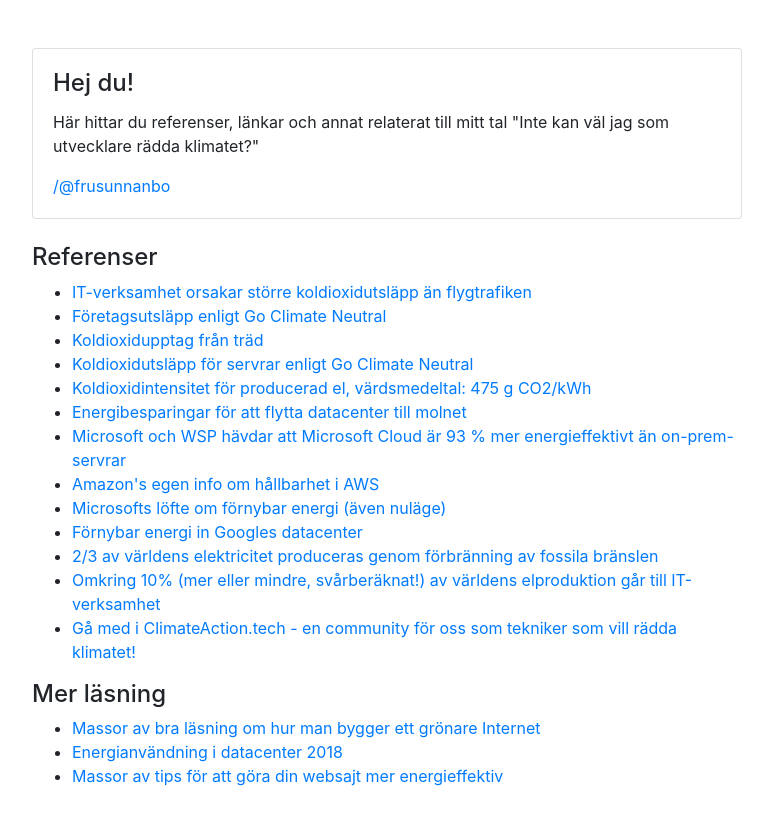
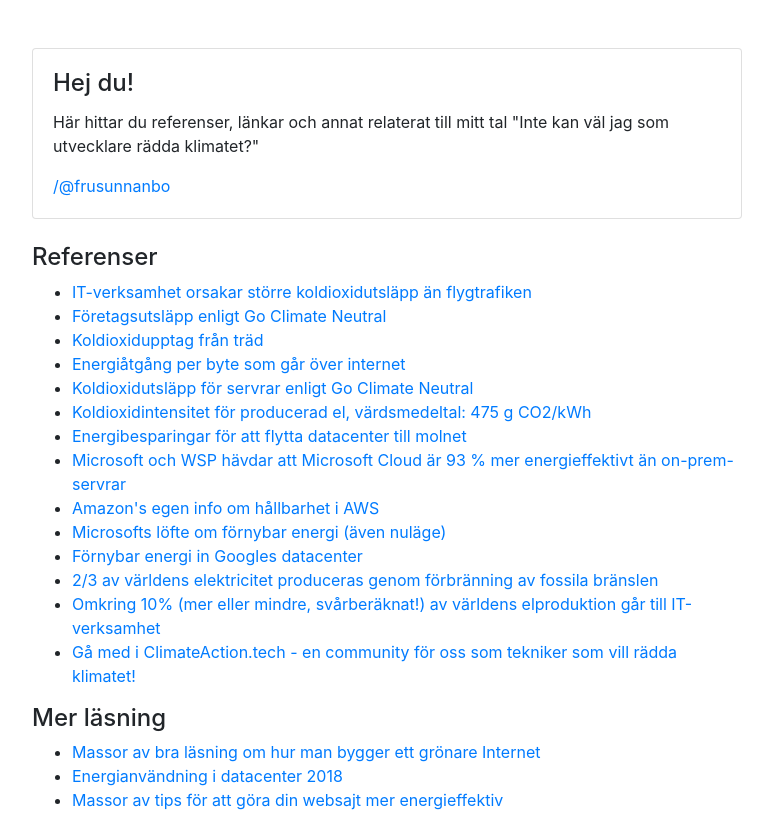
Before and after one commit to frusunnanbo/frusunnanbo.github.io, a plain HTML site: page klimat/index.html in a window 1280 px wide. Shown: the whole page, without its empty margins (68-841 px from the left). Before the commit the page ends 804 px from the top, so only its background shows below. Drawn offline with nearby package versions, Linux system fonts and the light colour scheme.

Commit message:
Adds an energy per network byte reference

```diff
--- a/klimat/index.html
+++ b/klimat/index.html
@@ -37,6 +37,11 @@
             <li>
                 <a href="https://greenearthappeal.org/co2-verification">
                     Koldioxidupptag från träd
+                </a>
+            </li>
+            <li>
+                <a href="https://theshiftproject.org/wp-content/uploads/2019/07/Video-Materials-1byte-Model-applied-to-video-traffic-2019.xlsx">
+                    Energiåtgång per byte som går över internet
                 </a>
             </li>
             <li>
```
